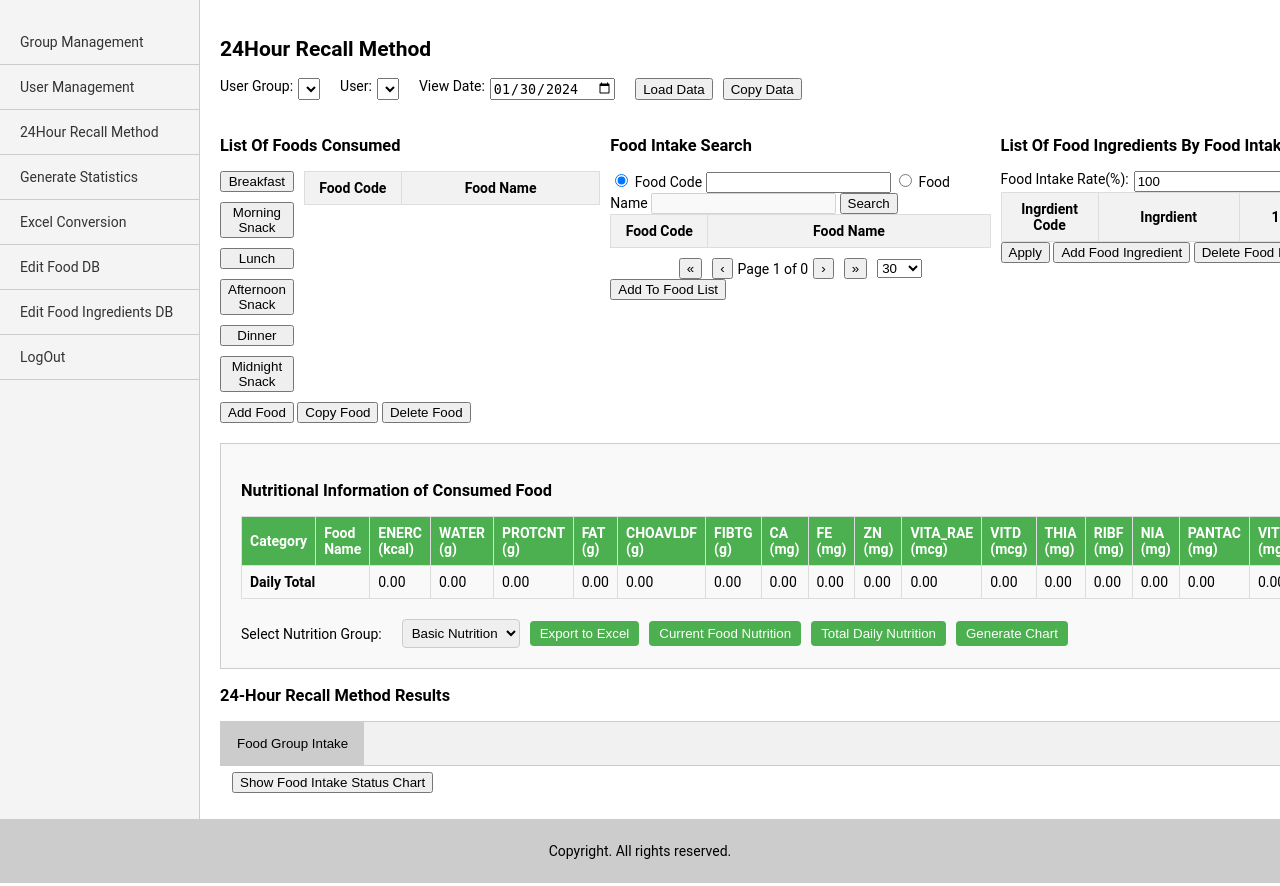
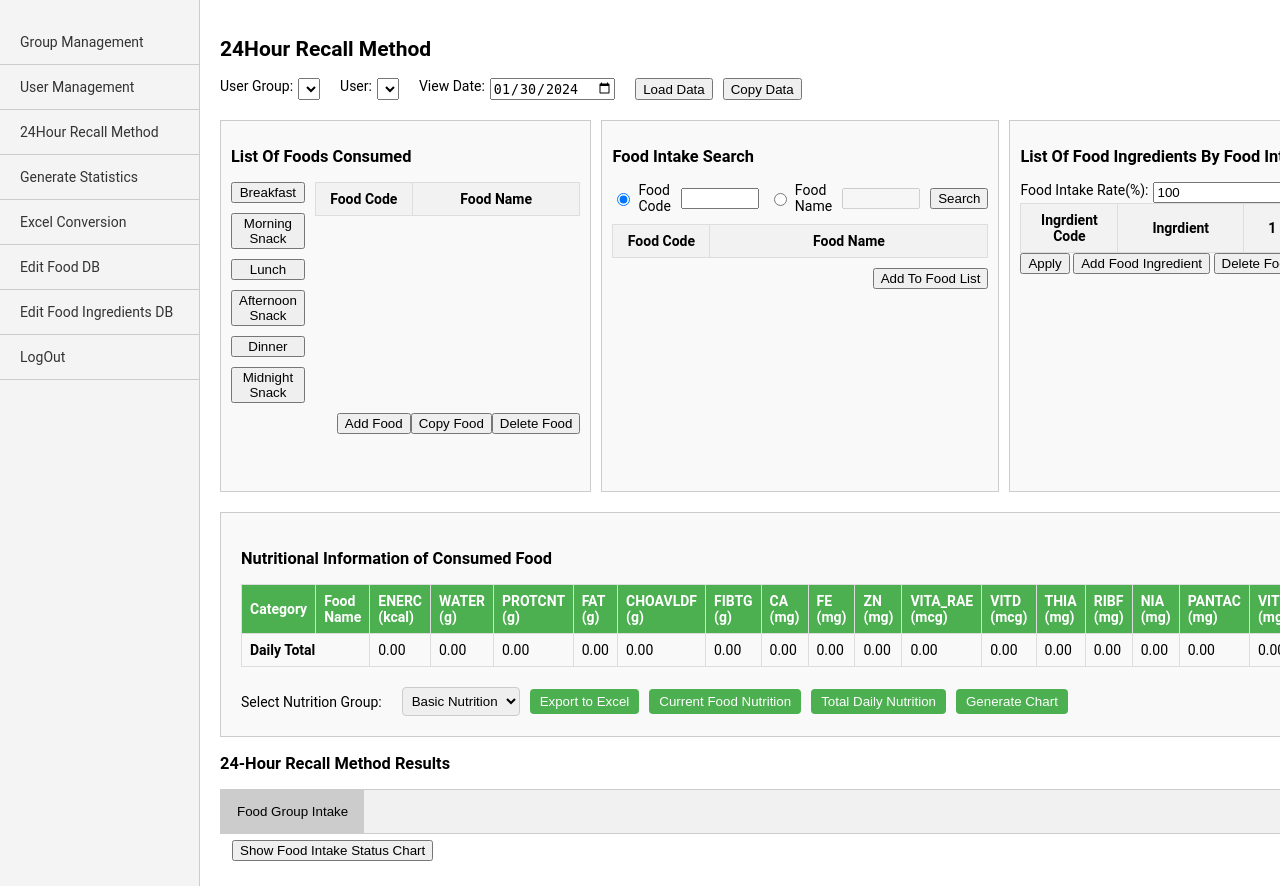
Before and after one commit to Park-HyeonJi/CambodiaNAS, a Flask app: page /24h in a window 1280 px wide. Shown: the part 91-977 px from the top of the page. Run offline with Flask 3, Linux system fonts and the light colour scheme; a user stored in the database is signed in; data that the repository does not hold is empty.

Commit message:
design: 2행 UI 수정

```diff
--- a/static/24h.css
+++ b/static/24h.css
@@ -28,9 +28,14 @@
 
 .food-data, .food-search, .food-details {
     flex: 1;
+    /* flex-direction: column; */
+    min-height: 350px;
+    background-color: #f9f9f9;
+    border: 1px solid #ccc;
+    padding: 10px;
+    /* align-items: center; */
 }
 
-/* 1열: List Of Foods Consumed */
 .food-data-content {
     display: flex;
     flex-direction: row;
@@ -44,6 +49,38 @@
 
 .time-categories button {
     margin-bottom: 10px;
+}
+
+.food-data-buttons {
+    display: flex;
+    justify-content: flex-end;
+}
+
+/* .search-results {
+    flex-grow: 1;
+} */
+
+.add-food-button {
+    margin-top: 10px;
+    display: flex;
+    justify-content: flex-end;
+}
+
+.search-options {
+    display: flex;
+    align-items: center;
+    gap: 10px;
+    margin-bottom: 10px;
+}
+
+.search-options label {
+    display: flex;
+    align-items: center;
+    gap: 5px;
+}
+
+.search-options input[type="text"] {
+    width: 70px; /* 입력 필드의 너비 조절 */
 }
 
 .food-table {
@@ -66,22 +103,8 @@
     background-color: #f2f2f2;
 }
 
-/* 2열: Food Intake Search */
-.pagination {
-    display: flex;
-    align-items: center;
-    justify-content: center;
-    margin-top: 10px;
-}
 
-.pagination button, .pagination select {
-    margin: 0 5px;
-}
-/*
-.food-search button:last-of-type {
-    margin-top: 10px;
-} */
-
+/* 3행 영양성분 테이블 */
 .nutrition-table-container {
     padding: 20px;
     border: 1px solid #ccc;
--- a/templates/24h.html
+++ b/templates/24h.html
@@ -64,9 +64,11 @@
                             </table>
                         </div>
                     </div>
+                    <div class="food-data-buttons">
                         <button type="button">Add Food</button>
                         <button type="button">Copy Food</button>
                         <button type="button">Delete Food</button>
+                    </div>
                 </div>
                 <!-- 2열: 입력할 Food list 및 검색 -->
                 <div class="food-search">
@@ -84,6 +86,7 @@
                         <input type="text" id="nameInput" disabled>
                         <button type="button" onclick="searchFood()">Search</button>
                     </div>
+                    <div class="search-results">
                         <table id="foodTable" class="food-table">
                             <thead>
                                 <tr>
@@ -95,19 +98,10 @@
                                 <!-- 검색 결과가 여기에 표시됩니다 -->
                             </tbody>
                         </table>
-                    <div class="pagination">
-                        <button type="button">«</button>
-                        <button type="button">‹</button>
-                        <span>Page 1 of 0</span>
-                        <button type="button">›</button>
-                        <button type="button">»</button>
-                        <select>
-                            <option value="30">30</option>
-                            <option value="50">50</option>
-                            <option value="100">100</option>
-                        </select>
                     </div>
+                    <div class="add-food-button">
                         <button type="button" onclick="addToFoodList()">Add To Food List</button>
+                    </div>
                 </div>
                 <!-- 3열: 식사에 대한 정보 -->
                 <div class="food-details">
--- a/templates/login.html
+++ b/templates/login.html
@@ -37,10 +37,5 @@
             </div>
         </div>
     </div>
-    <footer class="footer">
-		<div>
-			<p>Copyright. All rights reserved.</p>
-		</div>
-	</footer>
 </body>
 </html>
```
Lines whose indentation alone changed are shown as unchanged.
